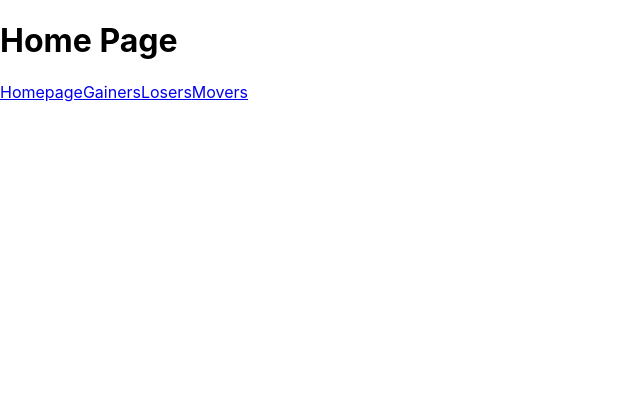
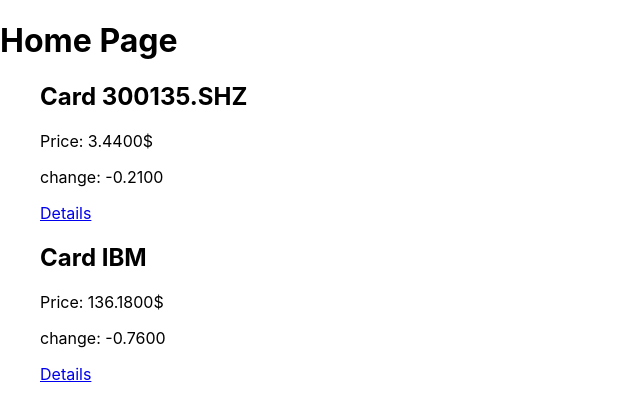
Before and after one commit to yuvenalmash/stock-411, a React (Create React App) app: page / in a window 1280 px wide. Shown: the top 420 px of the page, without its empty margins (0-640 px from the left). Built offline with nearby package versions, Linux system fonts and the light colour scheme.

Commit message:
Use state data to create cards

```diff
--- a/src/features/homepage/Homepage.js
+++ b/src/features/homepage/Homepage.js
@@ -1,13 +1,32 @@
-import { Link } from 'react-router-dom';
+import { useSelector, useDispatch } from 'react-redux';
+import { useEffect } from 'react';
+import { selectAllQuotes, selectState, fetchQoutes } from './homepageSlice';
+import Card from './Card';
 
-const Homepage = () => (
-  <>
-    <h1>Home Page</h1>
-    <Link to="/">Homepage</Link>
-    <Link to="gainers">Gainers</Link>
-    <Link to="losers">Losers</Link>
-    <Link to="movers">Movers</Link>
-  </>
-);
+const Homepage = () => {
+  const dispatch = useDispatch();
+  const status = useSelector(selectState);
+  const contents = useSelector(selectAllQuotes);
+  useEffect(() => {
+    if (contents.length === 0 && status === 'idle') {
+      dispatch(fetchQoutes());
+    }
+  });
+  const quotes = useSelector(selectAllQuotes);
+  console.log(`quotes = ${JSON.stringify(quotes)}`);
+  return (
+    <>
+      <h1>Home Page</h1>
+      <ul>
+        {quotes.map((quote) => (
+          <Card
+            key={quote['01. symbol']}
+            quote={quote}
+          />
+        ))}
+      </ul>
+    </>
+  );
+};
 
 export default Homepage;
```
